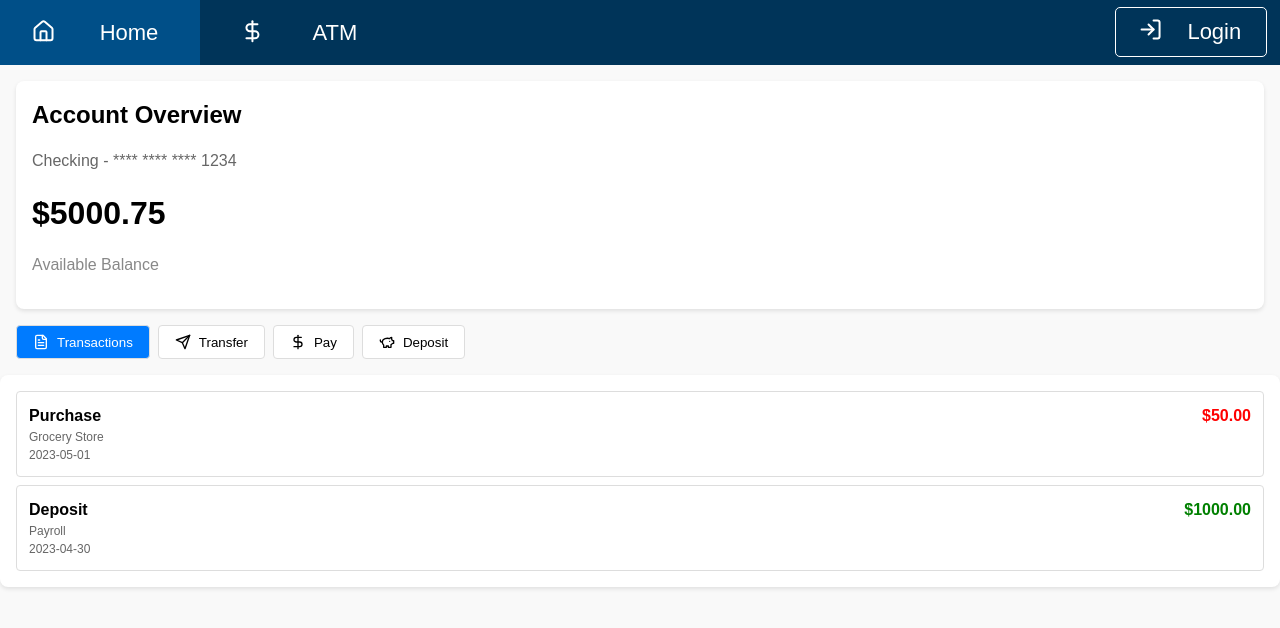
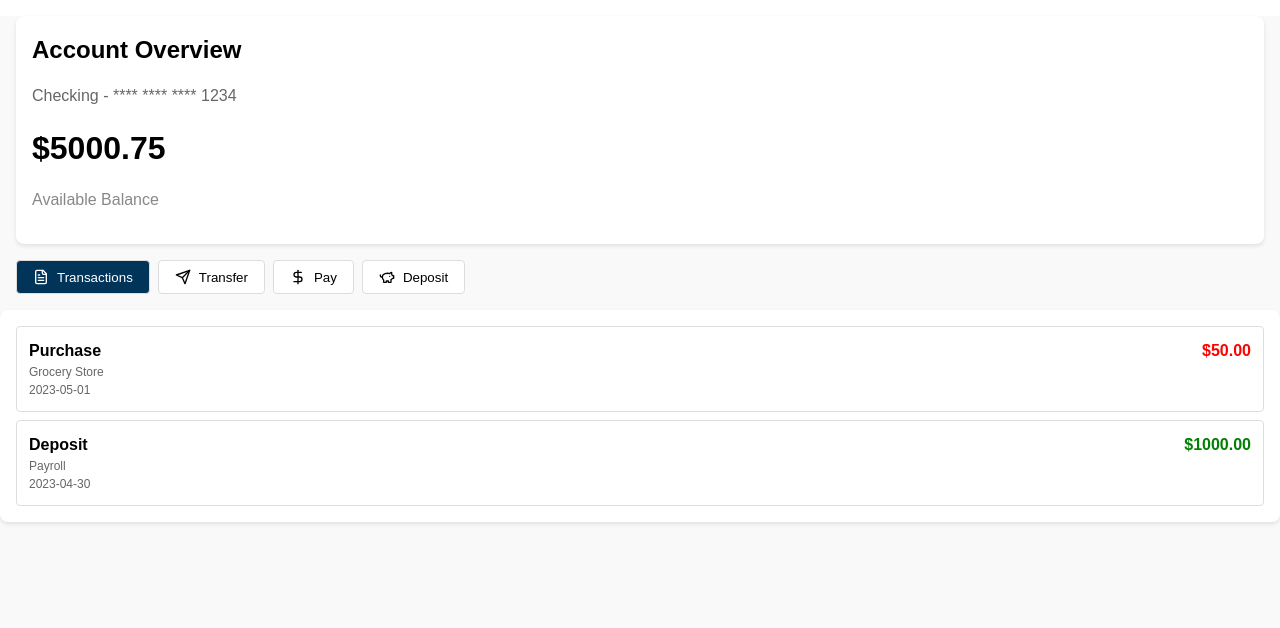
Before and after one commit to yyaatt0/CMPE-131-Group-2, a React (Create React App) app in the folder online-banking/: page /accountpage in a window 1280 px wide. Shown: the top 628 px of the page. Built offline with nearby package versions, Linux system fonts and the light colour scheme.

Commit message:
fixing css

```diff
--- a/online-banking/src/pages/AccountPage.css
+++ b/online-banking/src/pages/AccountPage.css
@@ -53,7 +53,7 @@
 }
 
 .tab-button.active {
-  background: #007bff;
+  background: #003459;
   color: white;
 }
 
--- a/online-banking/src/pages/AccountPage.tsx
+++ b/online-banking/src/pages/AccountPage.tsx
@@ -23,7 +23,7 @@ export default function Component() {
     <div className="app-container">
 
       {/* Navigation Bar */}
-      <NavBar/>
+      {/* <NavBar/> */}
 
       {/* Account Overview */}
       <div className="card">
--- a/online-banking/src/pages/Homepage.tsx
+++ b/online-banking/src/pages/Homepage.tsx
@@ -36,7 +36,7 @@ let currentUser: user = {
 
   ssn: '123-45-6789',
 
-  accounts: temp_accounts
+  accounts: null
 }
 
 function Homepage() {
```
